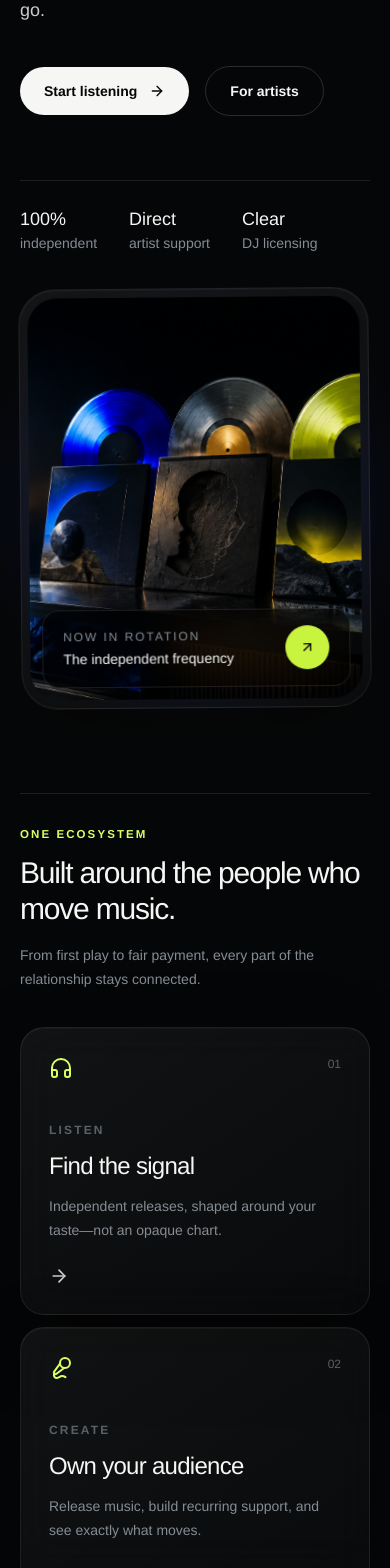
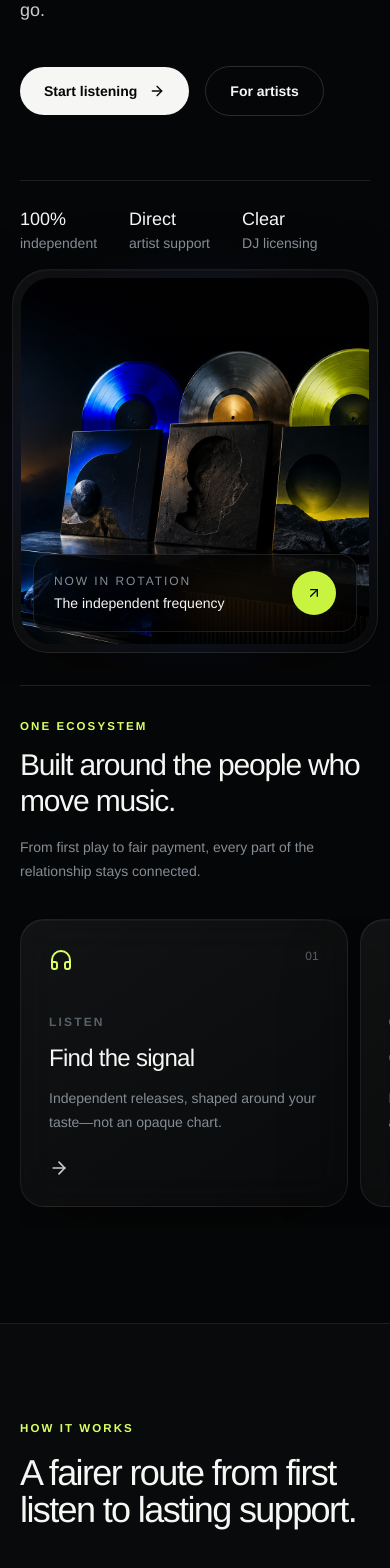
Before and after one commit to dean1234533/Music-Platform-App, a React (Vite) app: page / in a window 390 px wide. Shown: the part 432-2000 px from the top of the page. Built offline with nearby package versions, Linux system fonts and the light colour scheme; no server answers.

Commit message:
Refine responsive hero and landing animations

```diff
--- a/src/index.css
+++ b/src/index.css
@@ -105,6 +105,80 @@ body {
   letter-spacing: -0.075em;
 }
 
+.price-grid > * {
+  opacity: 0;
+  transform: translateY(2rem);
+  transition: opacity 700ms cubic-bezier(.22, 1, .36, 1), transform 700ms cubic-bezier(.22, 1, .36, 1);
+}
+
+.price-grid.is-visible > * { opacity: 1; transform: translateY(0); }
+.price-grid.is-visible > :nth-child(2) { transition-delay: 120ms; }
+.price-grid.is-visible > :nth-child(3) { transition-delay: 240ms; }
+
+@media (max-width: 1279px) {
+  .hero-shell {
+    display: block;
+    min-height: 880px;
+    padding-bottom: 31rem;
+  }
+
+  .hero-copy { max-width: 42rem; }
+
+  .hero-art {
+    position: absolute;
+    right: 1.25rem;
+    bottom: 3rem;
+    left: 1.25rem;
+    height: 28rem;
+    min-height: 0;
+  }
+
+  .hero-art::after {
+    position: absolute;
+    inset: 0;
+    content: "";
+    pointer-events: none;
+    border-radius: 2.25rem;
+    background: linear-gradient(to bottom, rgba(5, 6, 7, .22), transparent 35%);
+  }
+
+  .audience-slider {
+    display: flex;
+    margin-right: -2rem;
+    overflow-x: auto;
+    padding-right: 2rem;
+    padding-bottom: 1.25rem;
+    scroll-padding-left: 0;
+    scroll-snap-type: x mandatory;
+    scrollbar-width: none;
+    -webkit-overflow-scrolling: touch;
+  }
+
+  .audience-slider::-webkit-scrollbar { display: none; }
+  .audience-slider > * {
+    flex: 0 0 clamp(18rem, 72vw, 34rem);
+    scroll-snap-align: start;
+  }
+}
+
+@media (max-width: 639px) {
+  .hero-shell {
+    min-height: 920px;
+    padding-bottom: 27rem;
+  }
+
+  .hero-art {
+    right: .75rem;
+    bottom: 2rem;
+    left: .75rem;
+    height: 24rem;
+  }
+
+  .hero-art .art-drift { animation: none; }
+  .audience-slider { margin-right: -1.25rem; padding-right: 1.25rem; }
+  .audience-slider > * { flex-basis: 84vw; }
+}
+
 @keyframes slow-drift {
   0%, 100% { transform: translate3d(0, 0, 0) rotate(-1deg); }
   50% { transform: translate3d(0, -10px, 0) rotate(0deg); }
@@ -115,4 +189,5 @@ body {
 @media (prefers-reduced-motion: reduce) {
   .art-drift { animation: none; }
   *, *::before, *::after { scroll-behavior: auto !important; transition-duration: 0.01ms !important; }
+  .price-grid > * { opacity: 1; transform: none; }
 }
--- a/src/pages/marketing/LandingPage.tsx
+++ b/src/pages/marketing/LandingPage.tsx
@@ -1,3 +1,4 @@
+import { useEffect, useRef, useState } from 'react'
 import { Link } from 'react-router-dom'
 import { ArrowRight, Check, Headphones, Mic2, Radio, Sparkles } from 'lucide-react'
 import { BrandMark } from '@/components/common/BrandMark'
@@ -15,6 +16,28 @@ const steps = [
 ]
 
 export function LandingPage() {
+  const pricingRef = useRef<HTMLDivElement>(null)
+  const [pricingVisible, setPricingVisible] = useState(false)
+
+  useEffect(() => {
+    const element = pricingRef.current
+    if (!element || !('IntersectionObserver' in window)) {
+      setPricingVisible(true)
+      return
+    }
+    const observer = new IntersectionObserver(
+      ([entry]) => {
+        if (entry.isIntersecting) {
+          setPricingVisible(true)
+          observer.disconnect()
+        }
+      },
+      { threshold: 0.18 },
+    )
+    observer.observe(element)
+    return () => observer.disconnect()
+  }, [])
+
   return (
     <div className="min-h-svh overflow-hidden bg-surface-0 text-ink-0">
       <header className="relative z-20 mx-auto flex max-w-[1440px] items-center justify-between px-5 py-5 sm:px-8 lg:px-12">
@@ -28,8 +51,8 @@ export function LandingPage() {
       </header>
 
       <main>
-        <section className="relative mx-auto grid min-h-[720px] max-w-[1440px] items-center gap-10 px-5 pb-20 pt-14 sm:px-8 lg:grid-cols-[0.86fr_1.14fr] lg:px-12 lg:py-20">
-          <div className="relative z-10 max-w-2xl">
+        <section className="hero-shell relative mx-auto grid min-h-[720px] max-w-[1440px] items-center gap-10 overflow-hidden px-5 pb-20 pt-14 sm:px-8 xl:grid-cols-[0.86fr_1.14fr] xl:overflow-visible xl:px-12 xl:py-20">
+          <div className="hero-copy relative z-10 max-w-2xl">
             <p className="eyebrow flex items-center gap-2"><Sparkles className="h-3.5 w-3.5" /> Independent sounds. Direct support.</p>
             <h1 className="mt-7 text-balance text-[clamp(3.6rem,8vw,7.6rem)] font-medium leading-[0.84] tracking-[-0.07em]">
               Music with<br /><span className="text-brand-400">a pulse.</span>
@@ -48,7 +71,7 @@ export function LandingPage() {
             </div>
           </div>
 
-          <div className="relative min-h-[420px] lg:min-h-[620px]">
+          <div className="hero-art relative min-h-[420px] xl:min-h-[620px]">
             <div className="absolute -inset-24 bg-[radial-gradient(circle,rgba(43,78,255,.22),transparent_55%)]" />
             <div className="art-drift premium-panel absolute inset-0 overflow-hidden rounded-[2.25rem] p-2">
               <img src="/wavelength-hero.png" alt="A curated collection of translucent vinyl and sculptural record sleeves" className="h-full w-full rounded-[1.85rem] object-cover object-[68%_center]" />
@@ -65,7 +88,7 @@ export function LandingPage() {
             <div><p className="eyebrow">One ecosystem</p><h2 className="mt-3 text-3xl font-medium tracking-[-0.04em] sm:text-4xl">Built around the people who move music.</h2></div>
             <p className="max-w-sm text-sm leading-6 text-ink-2">From first play to fair payment, every part of the relationship stays connected.</p>
           </div>
-          <div className="grid gap-3 md:grid-cols-3">
+          <div className="audience-slider grid gap-3 xl:grid-cols-3" role="region" aria-label="Ways to join Wavelength">
             {roles.map((role, index) => (
               <Link key={role.label} to={role.to} className="group premium-panel relative min-h-72 overflow-hidden rounded-[1.5rem] p-7 transition duration-300 hover:-translate-y-1 hover:border-white/20">
                 <div className="flex items-start justify-between"><role.icon className="h-6 w-6 text-brand-400" /><span className="text-xs tabular-nums text-ink-3">0{index + 1}</span></div>
@@ -101,7 +124,7 @@ export function LandingPage() {
             <h2 className="mt-4 text-4xl font-medium tracking-[-0.045em] sm:text-5xl">Join free. Support when it matters.</h2>
             <p className="mx-auto mt-5 max-w-xl text-base leading-7 text-ink-2">Explore the platform without a membership. Subscribe when you’re ready to direct meaningful monthly support to artists.</p>
           </div>
-          <div className="mx-auto mt-12 grid max-w-5xl gap-3 md:grid-cols-3">
+          <div ref={pricingRef} className={`price-grid mx-auto mt-12 grid max-w-5xl gap-3 md:grid-cols-3 ${pricingVisible ? 'is-visible' : ''}`}>
             <PriceCard title="Listener" price="Free" description="Discover, follow, save, and build playlists." features={['Full discovery catalogue', 'Personal library and playlists', 'Follow independent artists']} cta="Create free account" to="/sign-up?role=fan" />
             <PriceCard featured title="Supporter" price="£10" suffix="/month" description="Turn listening into direct artist support." features={['Everything in Listener', 'Allocate support each month', 'Access supporter-only posts']} cta="Become a supporter" to="/sign-up?role=fan" />
             <PriceCard title="Artist & DJ" price="Free" description="Publish, connect, and agree opportunities directly." features={['Artist profiles and releases', 'DJ discovery and requests', 'Documented licensing flow']} cta="Join the platform" to="/sign-up" />
```
